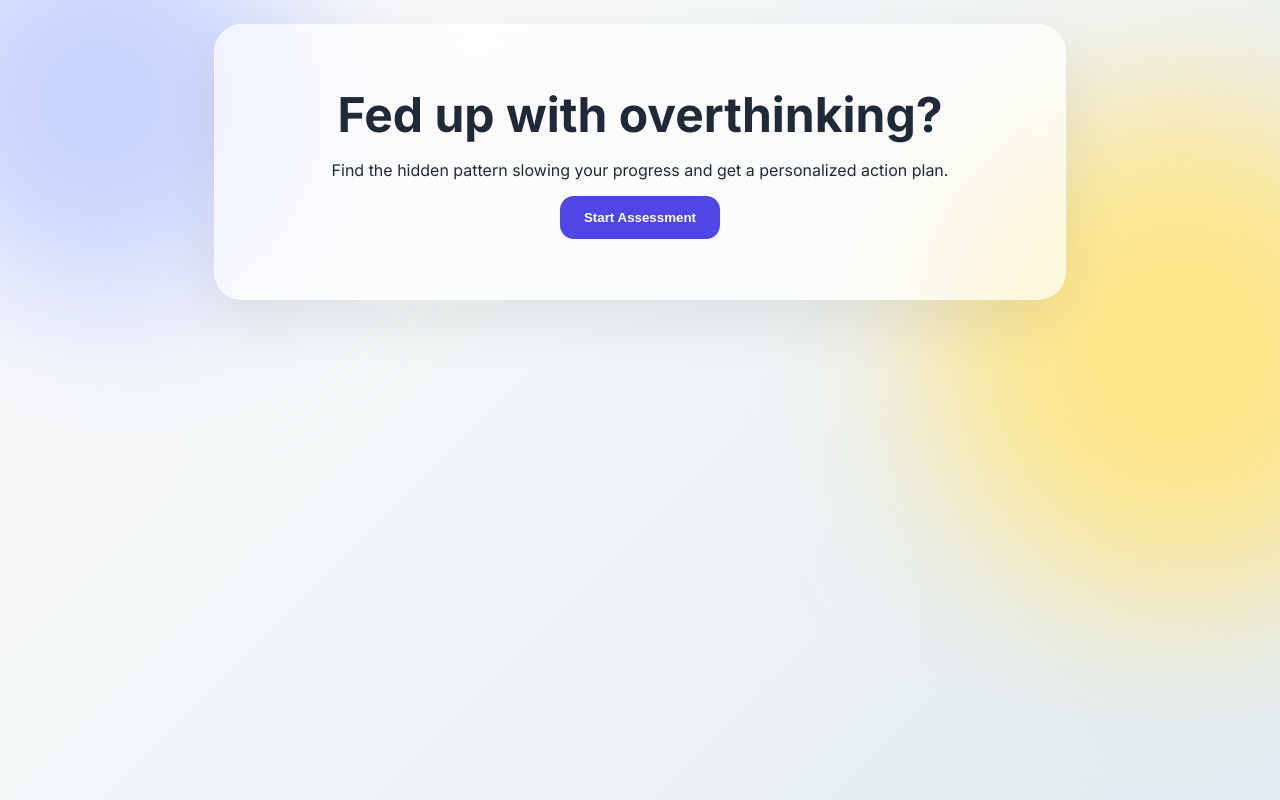
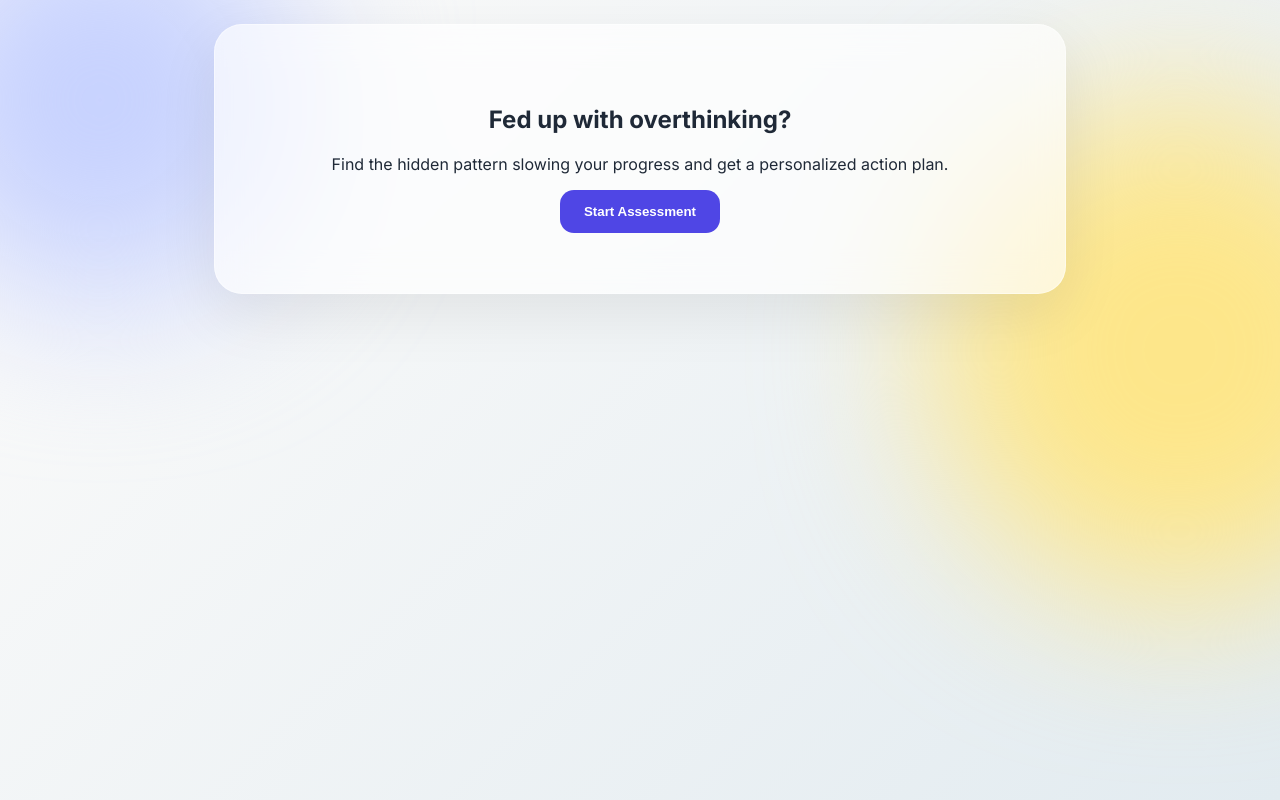
Before and after one commit to k0riaga/opros, a plain HTML site: page index.html in a window 1280 px wide. Drawn offline with Linux system fonts and the light colour scheme.

Commit message:
Update index.html

```diff
--- a/index.html
+++ b/index.html
@@ -33,7 +33,7 @@ h1{font-size:3rem;margin:0}
 <div class="bg1"></div><div class="bg2"></div>
 <div class="container">
 <div class="glass hero" id="hero">
-<h1>Fed up with overthinking?</h1>
+<h2>Fed up with overthinking?</h2>
 <p>Find the hidden pattern slowing your progress and get a personalized action plan.</p>
 <button class="btn" onclick="startQuiz()">Start Assessment</button>
 </div>
```
